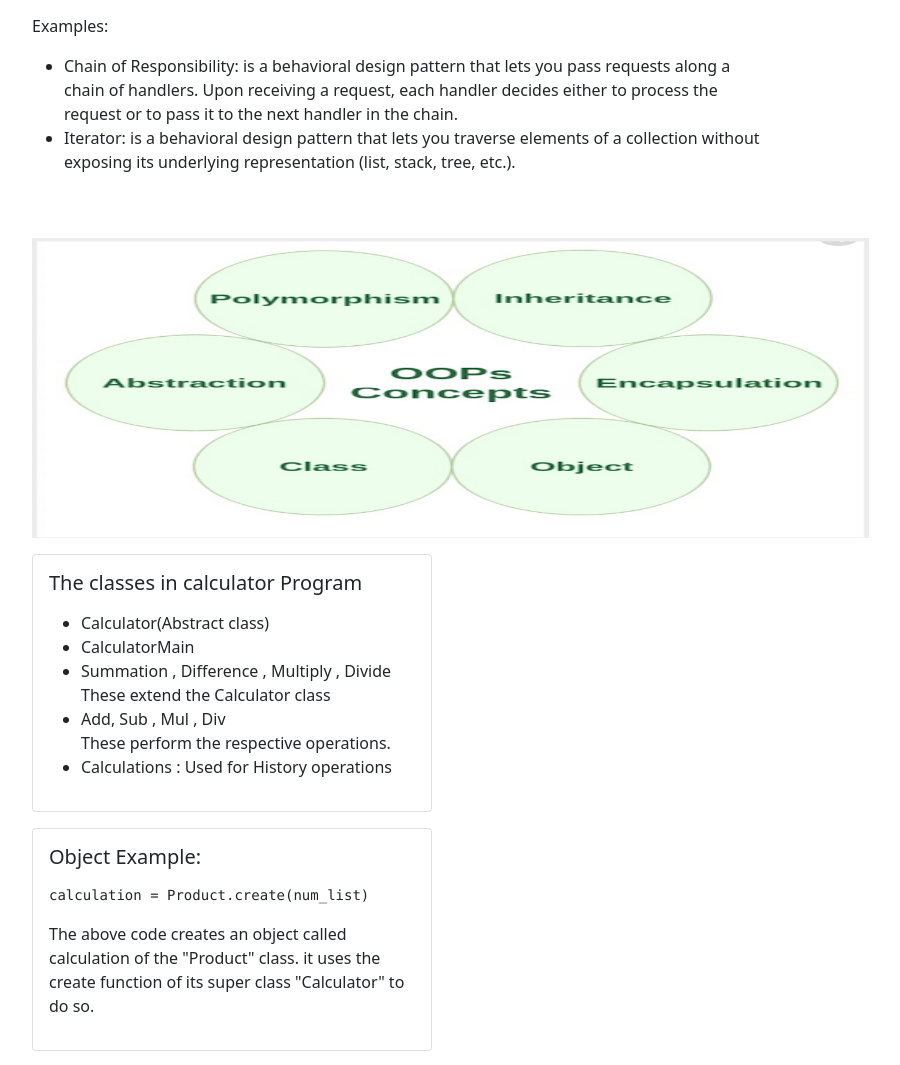
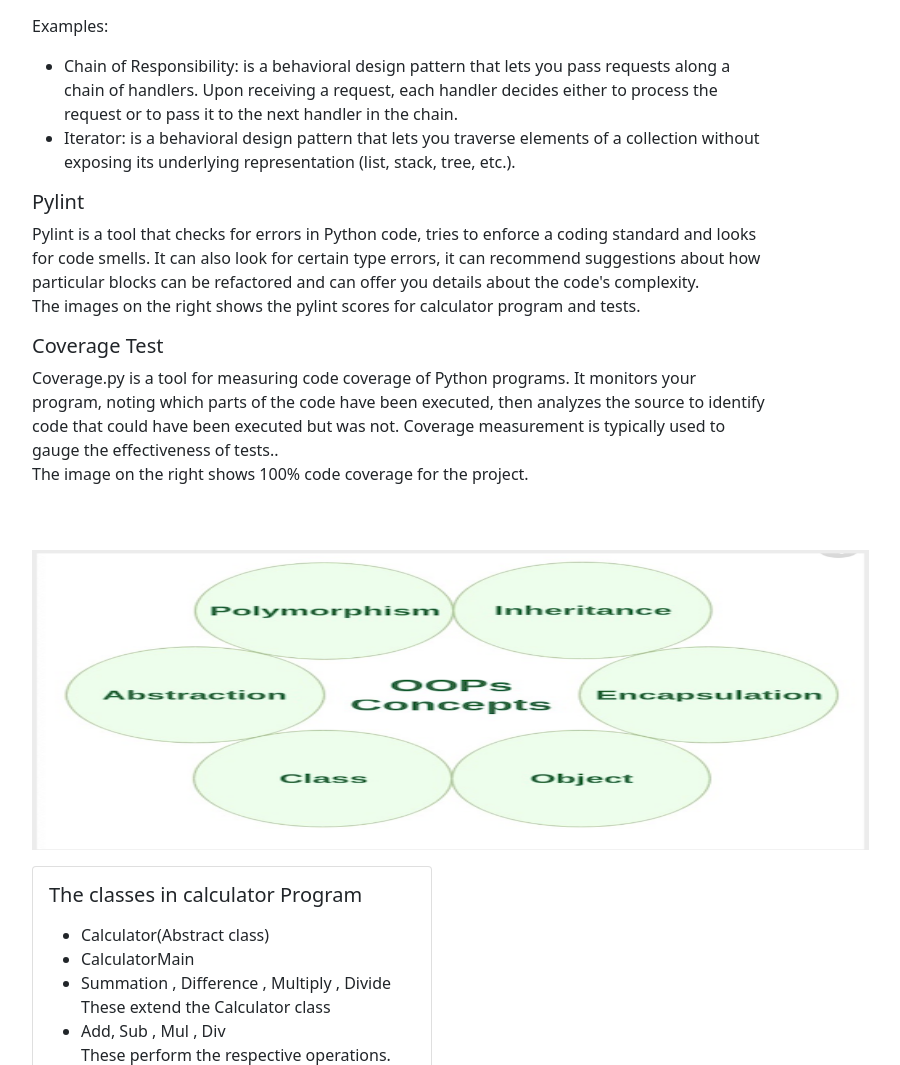
Before and after one commit to sumanaashok/IS601_Project_1, a Flask app: page /OOP in a window 1280 px wide. Shown: the part 5102-6167 px from the top of the page, without its empty margins (50-950 px from the left). Run offline with Flask 2, Linux system fonts and the light colour scheme.

Commit message:
added pylint and coverage ss

```diff
--- a/app/simple_pages/templates/OOP.html
+++ b/app/simple_pages/templates/OOP.html
@@ -306,6 +306,18 @@
             </p>
             </p>
             </p>
+            <p> <h5>Pylint</h5>Pylint is a tool that checks for errors in Python code, tries to enforce a coding
+            standard and looks for
+            code smells. It can also look for certain type errors, it can recommend suggestions about how particular
+            blocks can be refactored and can offer you details about the code's complexity. <br>
+            The images on the right shows the pylint scores for calculator program and tests.
+            </p>
+            <p> <h5>Coverage Test</h5>
+            Coverage.py is a tool for measuring code coverage of Python programs. It monitors your program, noting which
+            parts of the code have been executed, then analyzes the source to identify code that could have been
+            executed but was not. Coverage measurement is typically used to gauge the effectiveness of tests.. <br>
+            The image on the right shows 100% code coverage for the project.
+            </p>
             </p>
         </div>
         <div class="col">
@@ -455,7 +467,6 @@ history = []</pre>
             <img src="{{ url_for('static', filename='images/encapsulation.png') }}" class="d-block w-100 item"
                  alt="...">
 
-
             <div class="card mt-3" style="width: 18rem;">
                 <div class="card-body">
                     <h5 class="card-title">Design Patterns Fun Facts!</h5>
@@ -471,6 +482,23 @@ history = []</pre>
                     </p>
                 </div>
             </div>
+
+            <br>
+            <h6>Pylint</h6>
+            <p>For calculator program</p>
+            <img src="{{ url_for('static', filename='images/pylint_calc.png') }}" class="d-block w-100 item"
+                 alt="..." style="height: 200px">
+
+            <br>
+
+            <p>For the tests</p>
+            <img src="{{ url_for('static', filename='images/pylint.png') }}" class="d-block w-100 item"
+                 alt="..." style="height: 200px">
+
+            <p>Code Coverage</p>
+            <img src="{{ url_for('static', filename='images/cov.png') }}" class="d-block w-100 item"
+                 alt="..." style="height: 300px">
+
 
             <div class="card mt-3" style="width: 18rem;">
                 <div class="card-body">
```
